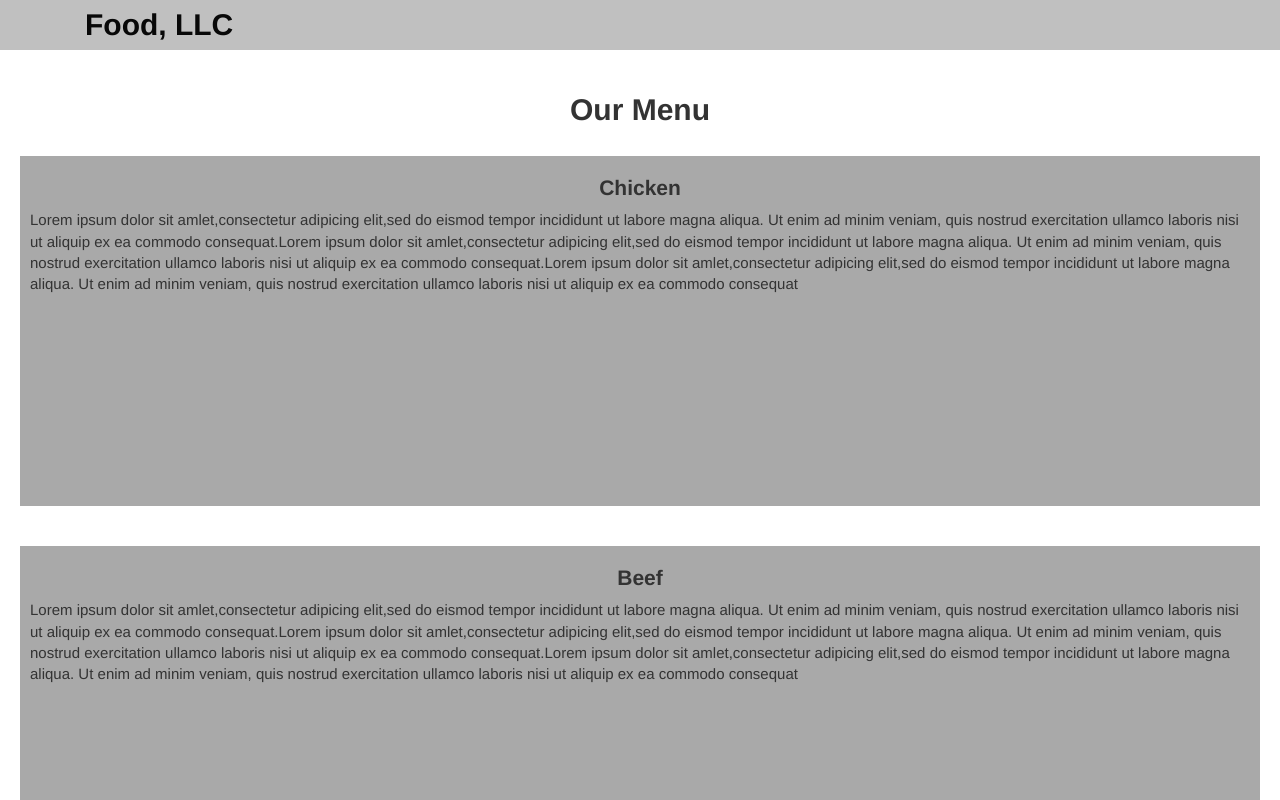
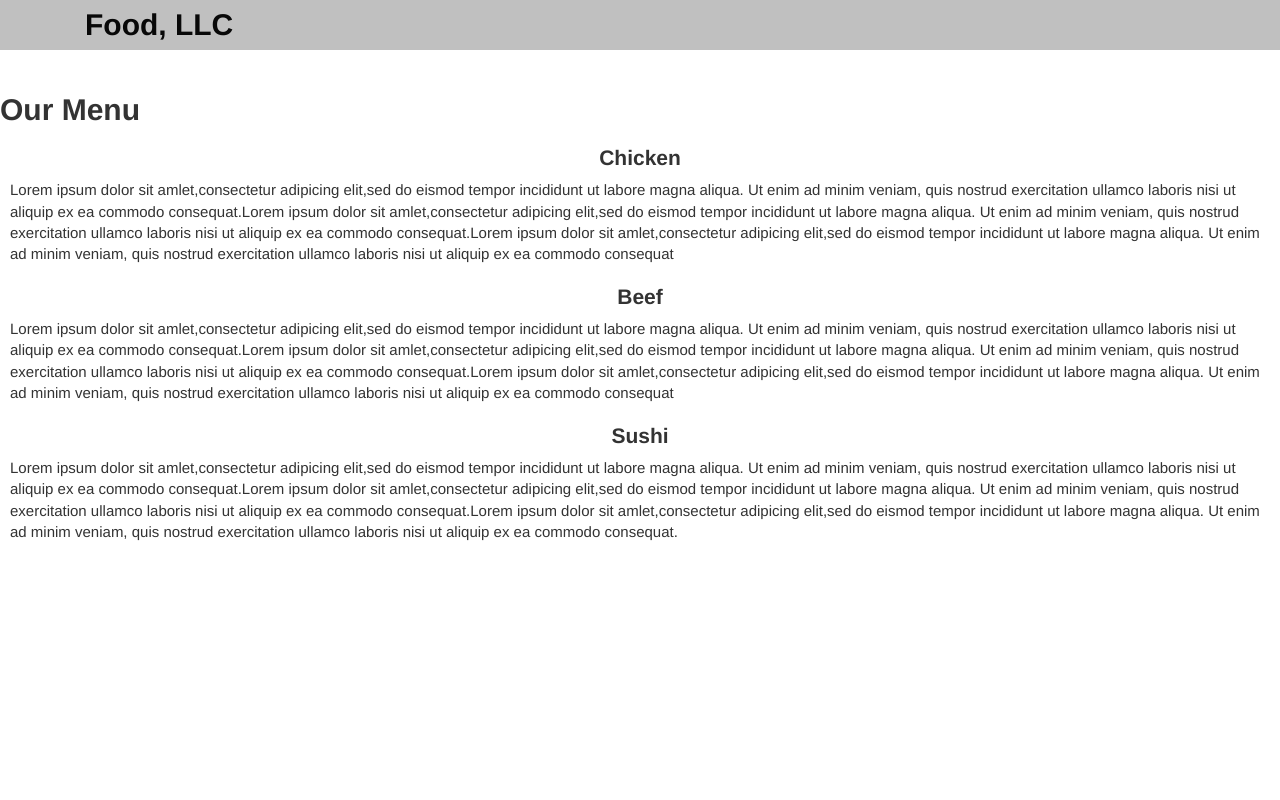
Before and after one commit to Eduard21/module3-solution, a plain HTML site: page index.html in a window 1280 px wide. Shown: the top 800 px of the page. Drawn offline with Linux system fonts and the light colour scheme.

Commit message:
add css/styles.css

```diff
--- a/css/styles.css
+++ b/css/styles.css
@@ -38,7 +38,6 @@ div hr {
 	color:#080808;
 }
 h1{
-	text-align: center;
 	font-size: 1em;
 	font-weight:bold;
 }
@@ -52,7 +51,7 @@ p{ font-size: 0.5em;
 	margin: 10px;
 
 }
-.p1,.p2,.p3 {
+#p1,#p2,#p3 {
   height: 350px;
   background-color: #A9A9A9;
   float: left;
```
